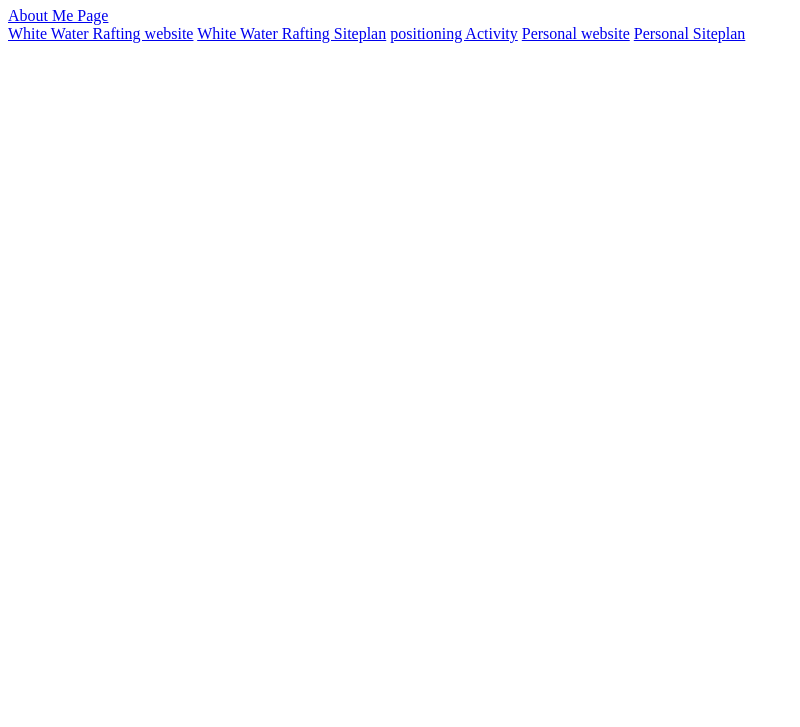
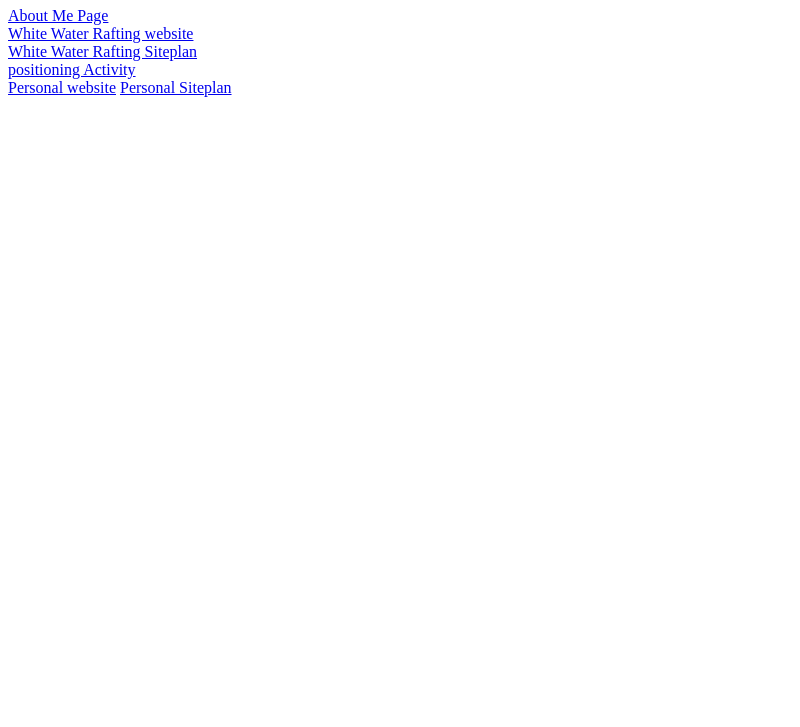
Before and after one commit to byui-int/wdd130, a plain HTML site: page index.html in a window 1280 px wide. Shown: the part 73-800 px from the top of the page, without its empty margins (0-800 px from the left). Drawn offline with Linux system fonts and the light colour scheme.

Commit message:
update site plan

```diff
--- a/index.html
+++ b/index.html
@@ -11,11 +11,11 @@
 <h1>Welcome to WDD130 Web Project</h1>
 <nav>
     <a href="./aboutme/index.html">About Me Page</a><br>
-    <a href="wwr/index.html">White Water Rafting website</a>
-    <a href="wwr/site-plan-rafting.html">White Water Rafting Siteplan</a>
-    <a href="positioning.html">positioning Activity</a>
+    <a href="wwr/index.html">White Water Rafting website</a><br>
+    <a href="wwr/site-plan-rafting.html">White Water Rafting Siteplan</a><br>
+    <a href="positioning.html">positioning Activity</a><br>
     <a href="#">Personal website</a>
-    <a href="#">Personal Siteplan</a>
+    <a href="../wdd130/new-site-project/site-planning.html">Personal Siteplan</a>
 </nav>
 
 </body>
```
